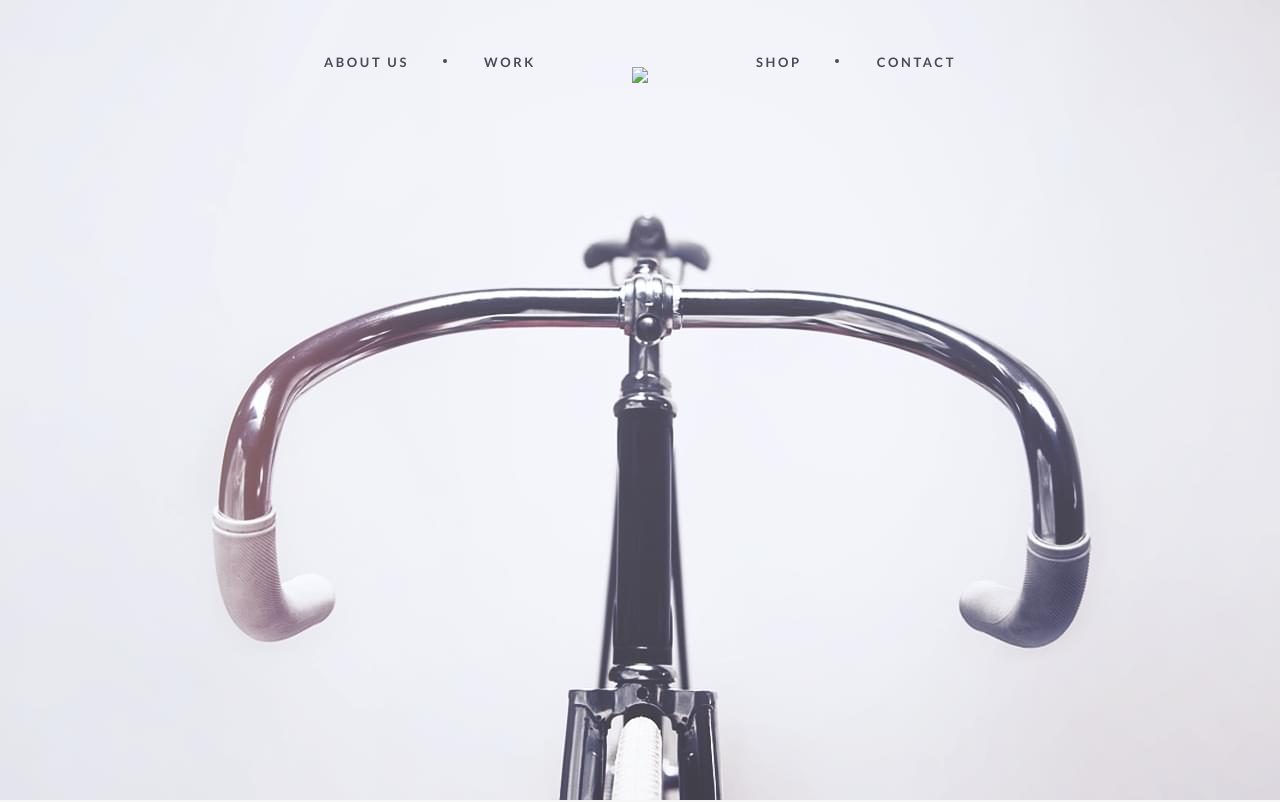
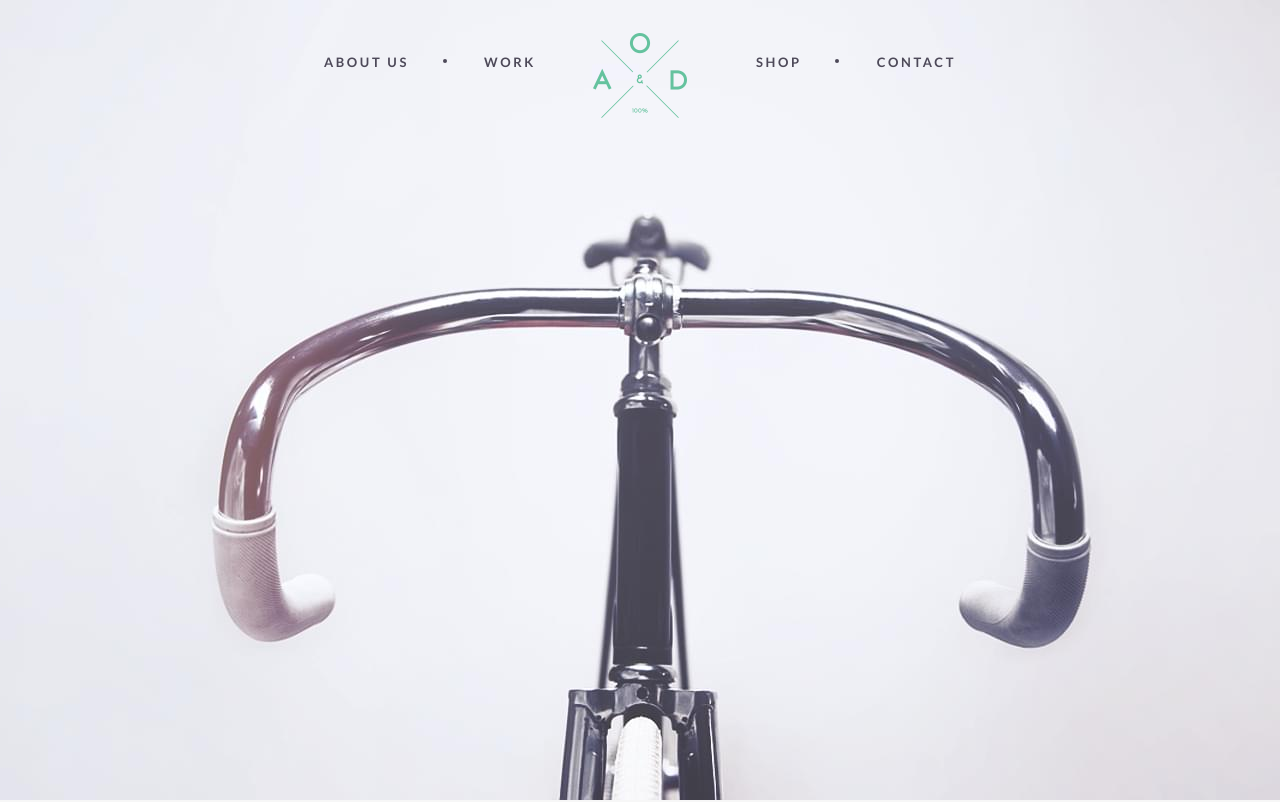
Before and after one commit to Grayd-WebDev/bicycle, a plain HTML site: page index.html in a window 1280 px wide. Shown: the top 802 px of the page. Drawn offline with nearby package versions, Linux system fonts and the light colour scheme; a script that the page names is missing.

Commit message:
Update index.html

```diff
--- a/index.html
+++ b/index.html
@@ -33,7 +33,7 @@
       </div>
     </nav>
     <div class="header__logo">
-      <img src="src/img/logo.png" alt="logotype" />
+      <img src="dest/img/logo.png" alt="logotype" />
     </div>
     <!--
 				html меню с иконкой бургера
```
